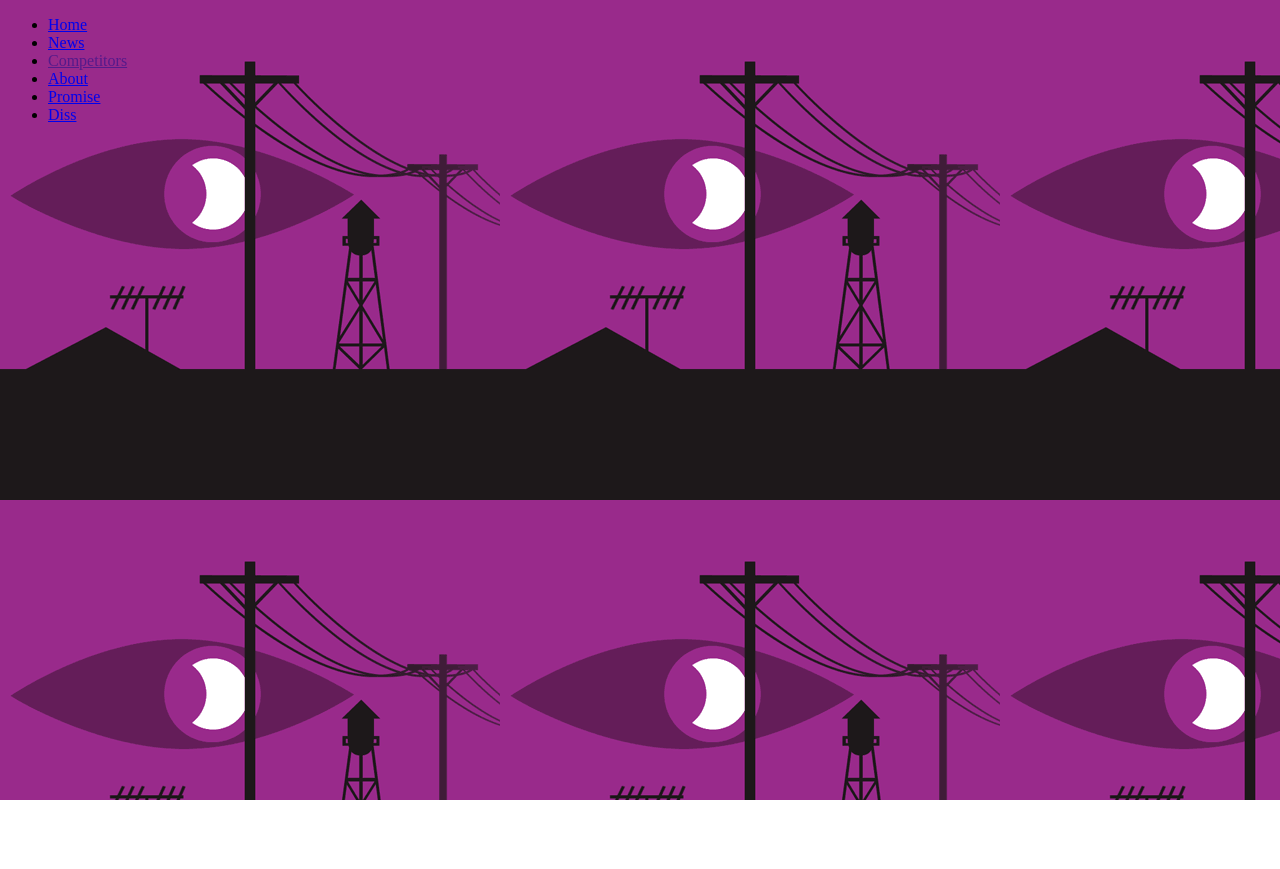
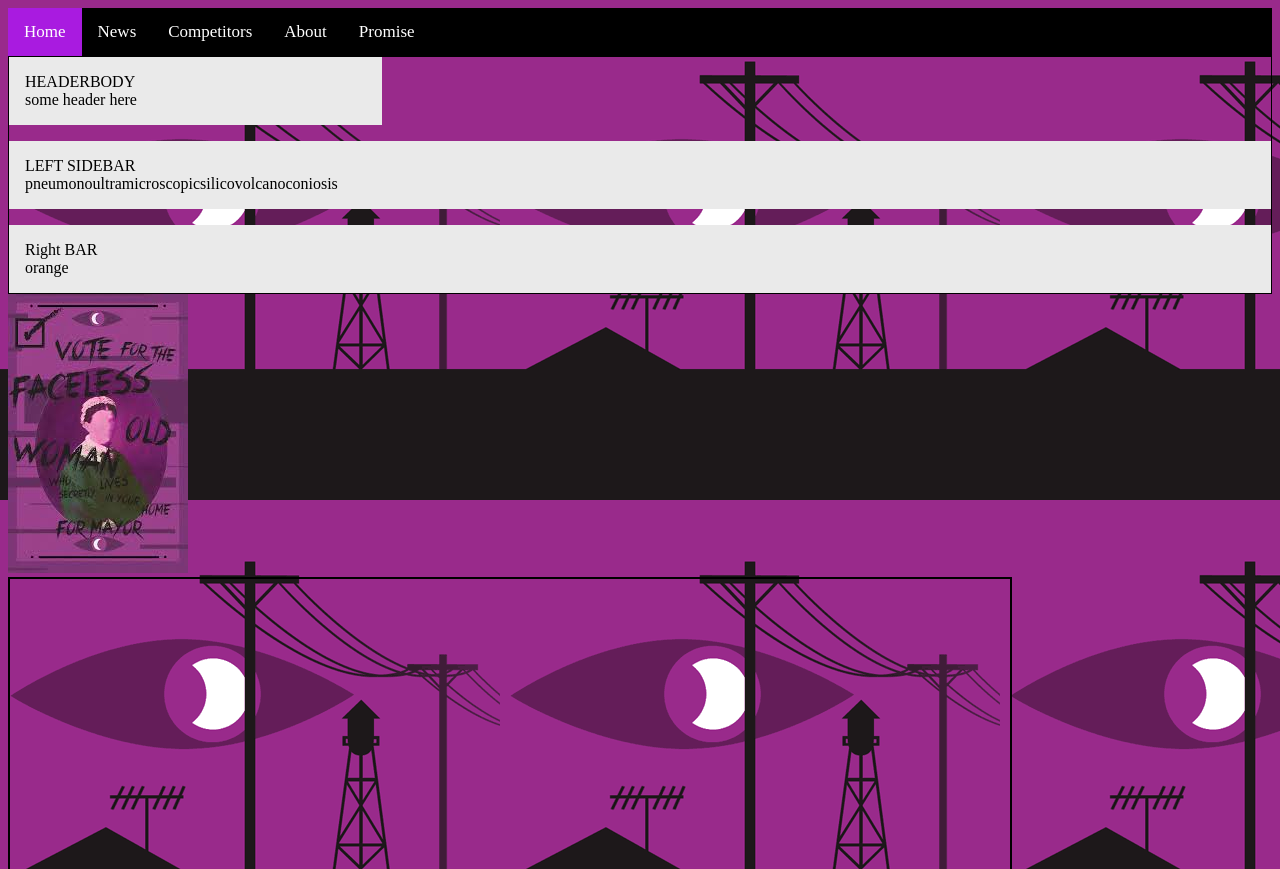
Before and after one commit to kamyranwilliams/project4, a plain HTML site: page index.html in a window 1280 px wide. Shown: the top 869 px of the page. Before the commit the page ends 800 px from the top, so only its background shows below. Drawn offline with Linux system fonts and the light colour scheme.

Commit message:
Add files via upload

```diff
--- a/index.html
+++ b/index.html
@@ -6,20 +6,52 @@
 		<title>...</title>
 
 		<link href="stylesheet.css" type="text/css" rel="stylesheet">
-
-		</head>
+	</head>
  <body>
 
-
-<ul>
-  <li><a href="homepage.html">Home</a></li>
-  <li><a href="projects.html">News</a></li>
-  <li><a href="">Competitors</a></li>
-  <li><a href="about.html">About</a></li>
-    <li><a href="promise.html">Promise</a></li>
-	 <li><a href="diss.html">Diss</a></li>
+  <div class="topnav">
+  <a class="active" href="index.html">Home</a>
+  <a href="projects.html">News</a>
+  <a href="diss.html">Competitors</a>
+  <a href="about.html">About</a>
+ <a href="promise.html">Promise</a>
 
 
-</ul>
+</div>
 
+
+ <div class="grid-4col">
+ <div class="grid-colspan4">
+ HEADERBODY<br>
+ some header here
+ </div>
+
+
+ <div class="grid-colspan2-a">
+ LEFT SIDEBAR <br>
+ pneumonoultramicroscopicsilicovolcanoconiosis
+ </div>
+
+ <div class="grid-colspan2-a">
+ Right BAR<br>
+orange
+ </div>
+
+
+  </div>
+  <div class="photo">
+  <img src="images/poster.jpg">
+  <div class="grid">
+  </div>
+  <img src="images/mayorfow.jpg">
+  </div>
+<p>Pictures</p>
+
+<div class="grid">
+ <div class="grid-colspan4">
+ FOOTERBODY<br>
+Pottery
+  </div>
+<div class="">
 </body>
+</html>
```
